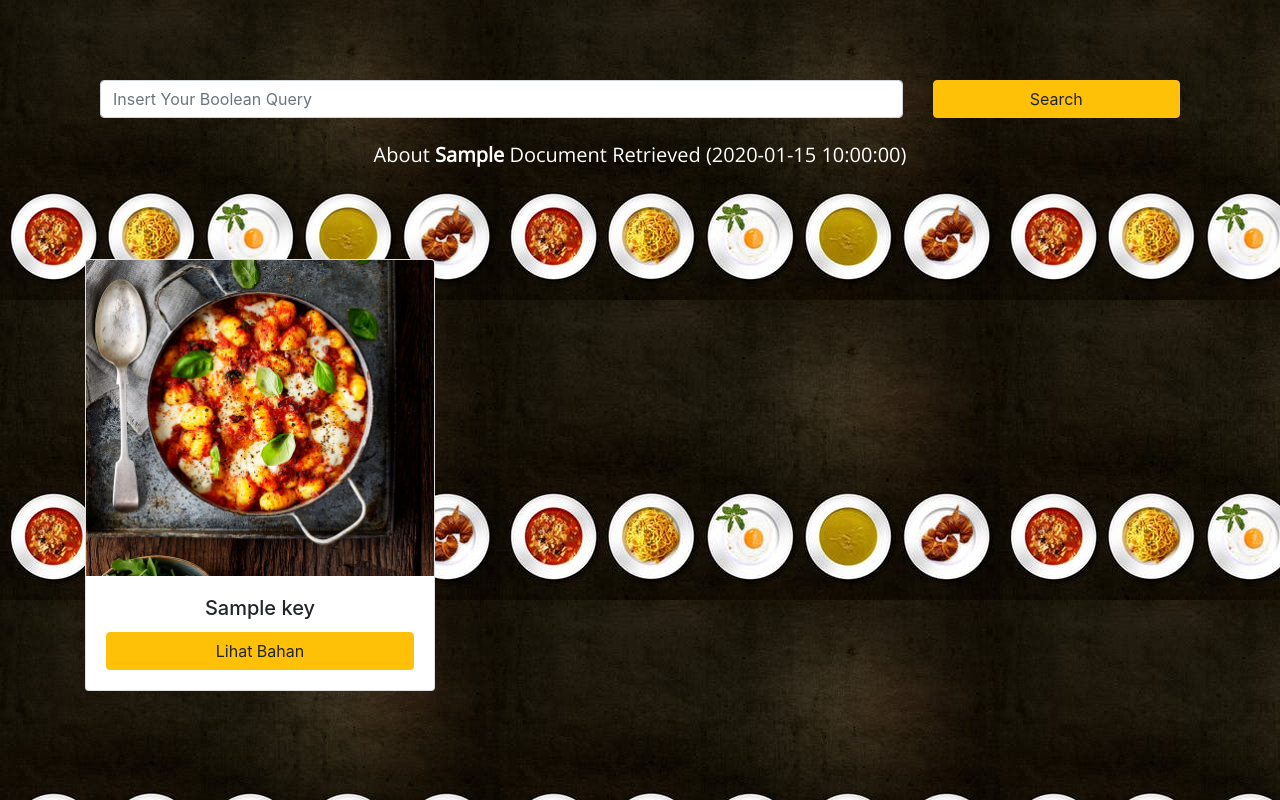
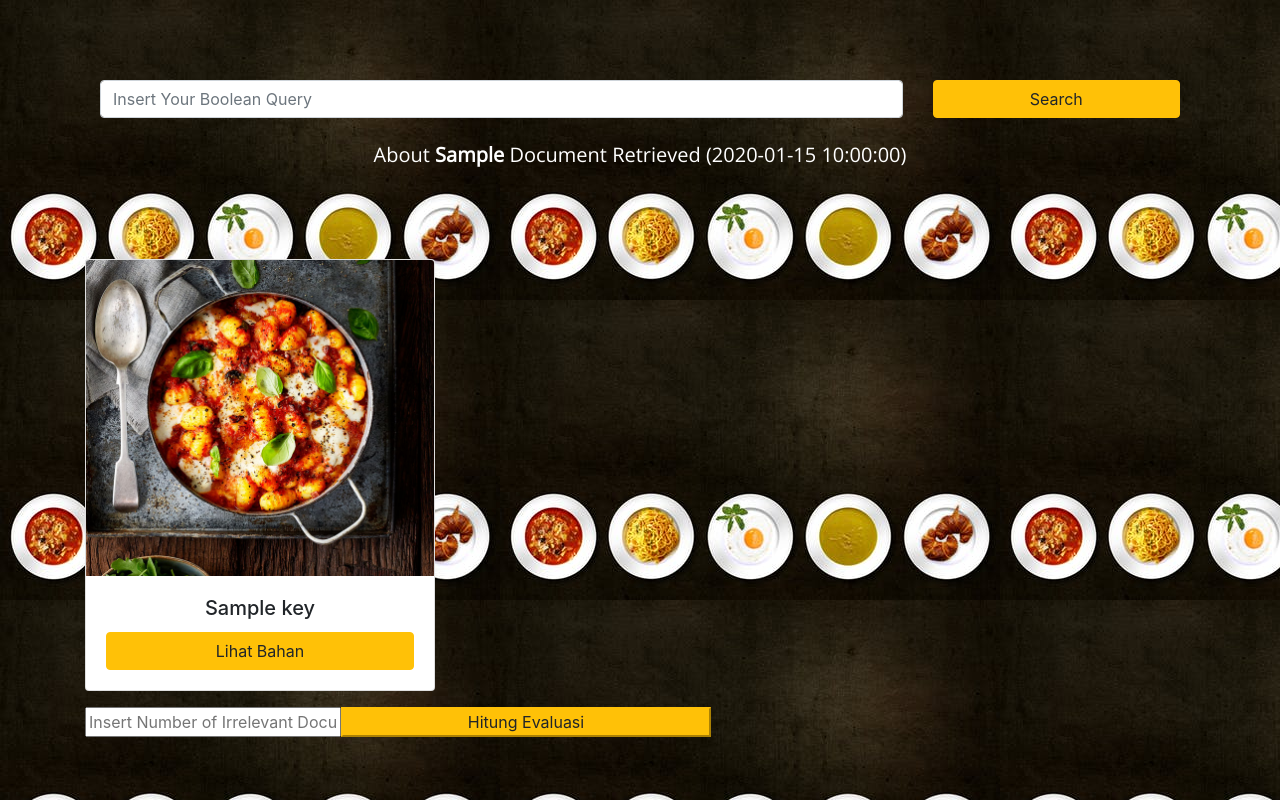
Before and after one commit to xabela/boolean-search-engine-food-recipe, a Flask app: template templates/card.html in a window 1280 px wide. Run offline with Flask 2, Linux system fonts and the light colour scheme; the template is opened without the code that fills it: most values are stand-ins (such as "Sample title", 1, 10 or a date in 2020); some libraries are stand-ins or nearby versions.

Commit message:
Update card.html

```diff
--- a/templates/card.html
+++ b/templates/card.html
@@ -11,6 +11,7 @@
 </head>
 
 <body style="background-image: url('static/images/bg.jpeg')">
+
     <div class="container">
         <div class="row align-items-center justify-content-center text-center">
             <div class="col-md-12">
@@ -41,7 +42,7 @@
                             <img src="/static/images/food.jpg" class="card-img-top">
                             <div class="card-body">
                                 <h5 class="card-title">{{key}}</h5>
-                                <button class="btn btn-warning btn-block rounded" id="{{key}}"
+                                <button class="btn btn-bahan btn-warning btn-block rounded" id="{{key}}"
                                     value="{{value}}" data-toggle="modal" data-target="#isiBahan">Lihat Bahan</button>
                             </div>
                         </div>
@@ -75,13 +76,64 @@
             </div>
         </div>
     </div>
+
+    <div class="eval">
+        <div class="container">
+            <div class="col-md-12">
+                <div class="row">
+                    <input type="text col-md-8 rounded" name="" id="form-irr" placeholder="Insert Number of Irrelevant Documents">
+                    <button class="col-md-4 text-center btn-eval btn-warning" data-toggle="modal" data-target="#evaluasiTemuKembali">
+                        Hitung Evaluasi
+                    </button>
+                </div>
+            </div>
+        </div>
+    </div>
+
+    <!-- Modal Evaluasi -->
+    <div class="modal fade" id="evaluasiTemuKembali" tabindex="-1" role="dialog"
+    aria-labelledby="exampleModalCenterTitle" aria-hidden="true">
+        <div class="modal-dialog modal-dialog-centered" role="document">
+            <div class="modal-content">
+                <div class="modal-header btn-warning">
+                    <h3 class="modal-title" id="evaluasiTemuKembaliLongTitle">Evaluasi Temu Kembali</h3>
+                    <button type="button" class="close" data-dismiss="modal" aria-label="Close">
+                        <span aria-hidden="true">&times;</span>
+                    </button>
+                </div>
+                <div class="modal-eval-body">
+                    <input type="hidden" id="jumlah_retrieval" value="{{jlh_resep}}">
+                    <input type="hidden" name="jumlah_seluruh_dokumen" value="{{jlh_docs}}">
+                    Precision = <p id="ir-precision"> %</p>
+                    Recall = <p id="ir-recall"></p>
+                    <br>
+                    <div class="hehe">
+                        <p style="text-align: justify;"></p>
+                    </div>
+                </div>
+                <div class="modal-footer">
+                    <button type="button" class="btn btn-secondary" data-dismiss="modal">Close</button>
+                </div>
+            </div>
+        </div>
+    </div>
+
     <script src="https://code.jquery.com/jquery-3.2.1.slim.min.js"></script>
     <script src="https://cdnjs.cloudflare.com/ajax/libs/popper.js/1.12.9/umd/popper.min.js"></script>
     <script src="https://maxcdn.bootstrapcdn.com/bootstrap/4.0.0/js/bootstrap.min.js"></script>
     <script>
-        $("button").click(function () {
+        $(".btn-bahan").click(function () {
             $('.nama h3').text($(this).attr("id"));
             $('.bahan p').text($(this).val());
+        });
+        $(".btn-eval").click(function (){
+            var docs_ret = parseInt($('#jumlah_retrieval').val());
+            var irrel = parseInt($('#form-irr').val());
+            var rel = parseInt(docs_ret - irrel);
+            var prec = (rel / (rel + irrel)) * 100;
+            var rec = (rel / (rel + 0)) * 100;
+            $('#ir-precision').text(prec + " %");
+            $('#ir-recall').text(rec + " %") ;
         });
     </script>
 </body>
```
